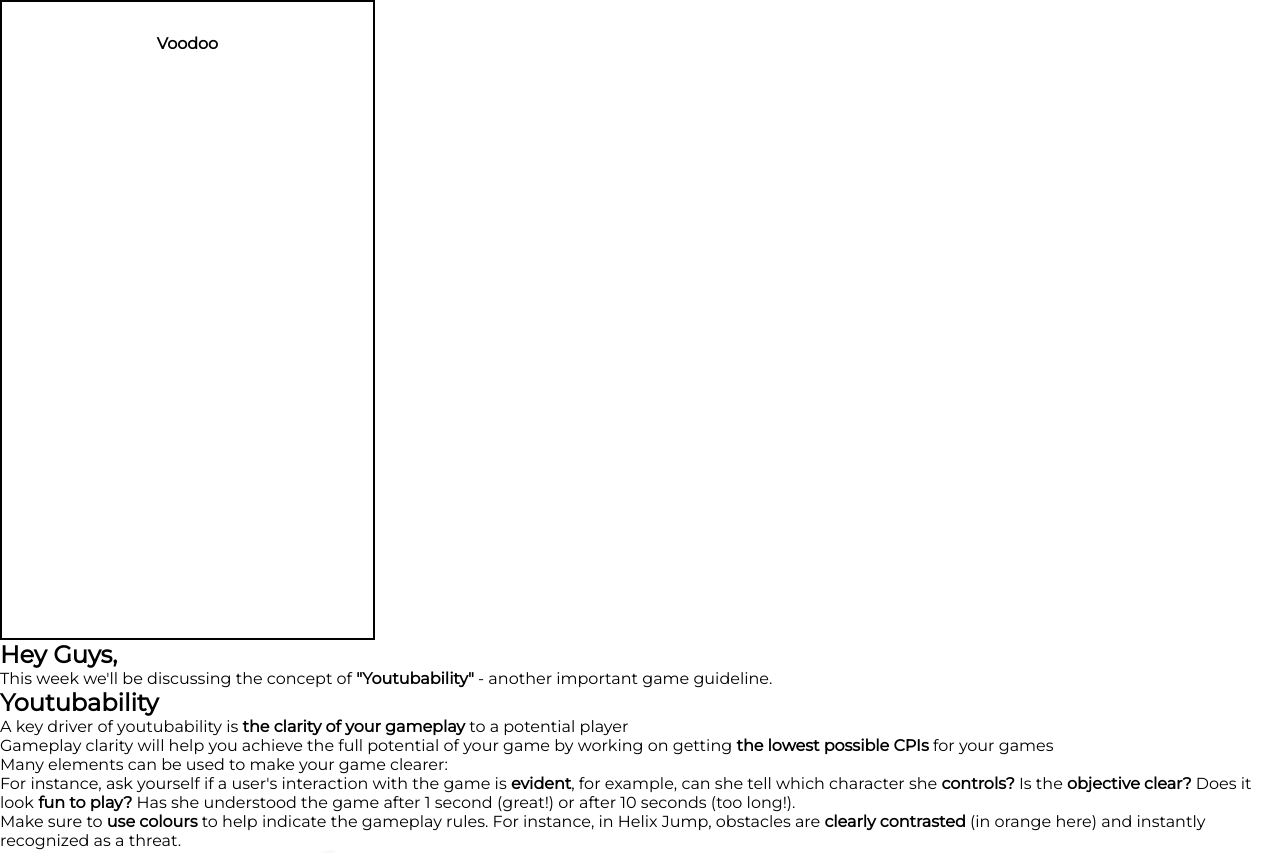
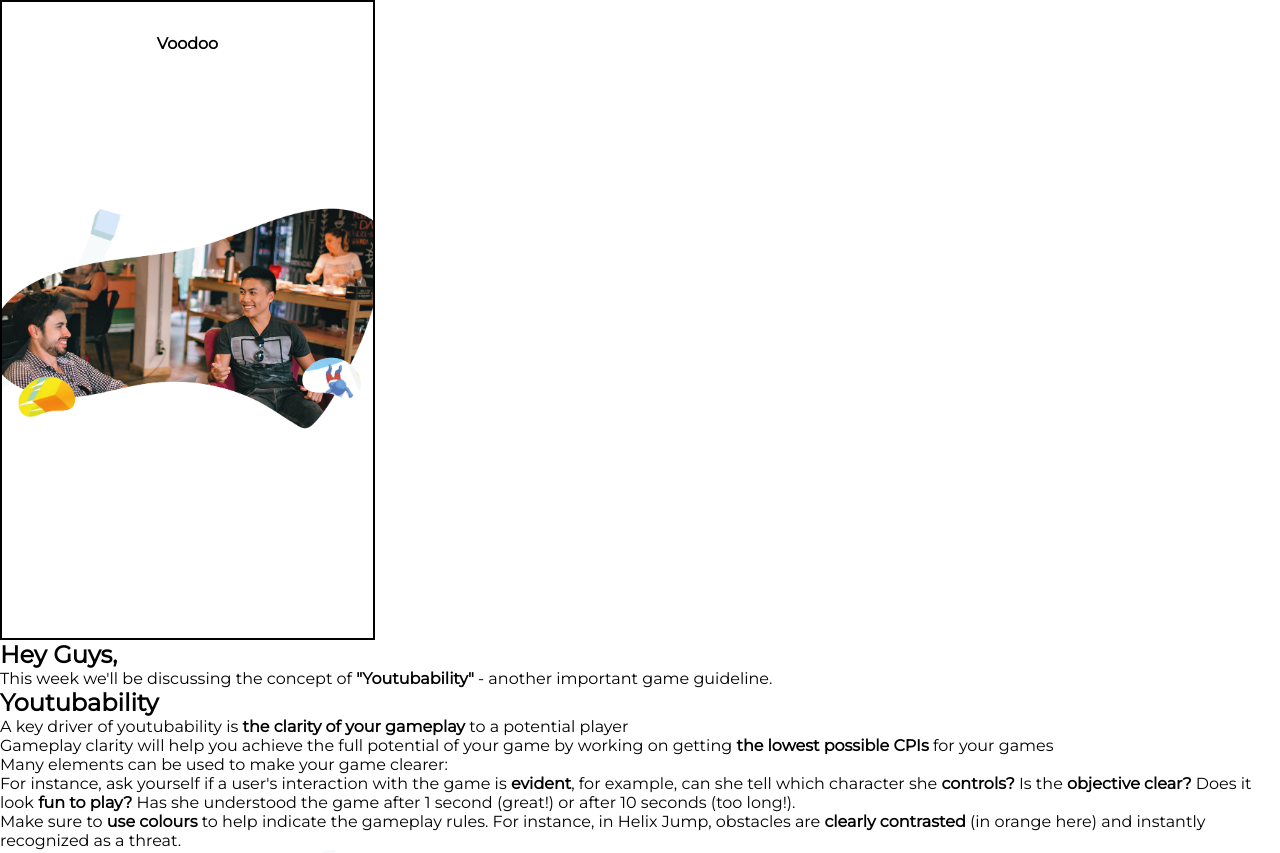
Before and after one commit to MimmiNilsson/uppgift1, a plain HTML site: page index.html in a window 1280 px wide. Shown: the top 853 px of the page. Drawn offline with Linux system fonts and the light colour scheme.

Commit message:
changed size

```diff
--- a/index.html
+++ b/index.html
@@ -39,7 +39,7 @@
         <div class="infobox box2">
             <img src="./assets/bilder/phone_no1-03.png" alt="graphic image of phone">
         </div>
-        <video width="520px" height="auto" src="./assets/bilder/video_comp.mp4" type="video/mp4"></video>
+        <video width="375px" height="auto" src="./assets/bilder/video_comp.mp4" type="video/mp4"></video>
         <div class="infobox box3">
             <img src="./assets/bilder/phone_no2-03.png" alt="graphic image of a different phone">
         </div>
--- a/main.css
+++ b/main.css
@@ -7,11 +7,11 @@
 }
 
 body {
+    width: 100%;
     font-family: "Montserrat";
     font-size: 1rem;
     background-color: white;
     color: black;
-    width: 100%;
 }
 
 span {
@@ -21,7 +21,10 @@ span {
 .landing-container {
     width: 375px;
     height: 80vh;
-
+    background-image: url(./assets/bilder/header.png.png);
+    background-size: 110%;
+    background-position: center;
+    background-repeat: no-repeat;
     border: 2px solid black;
     display: flex;
     justify-content: center;
```
